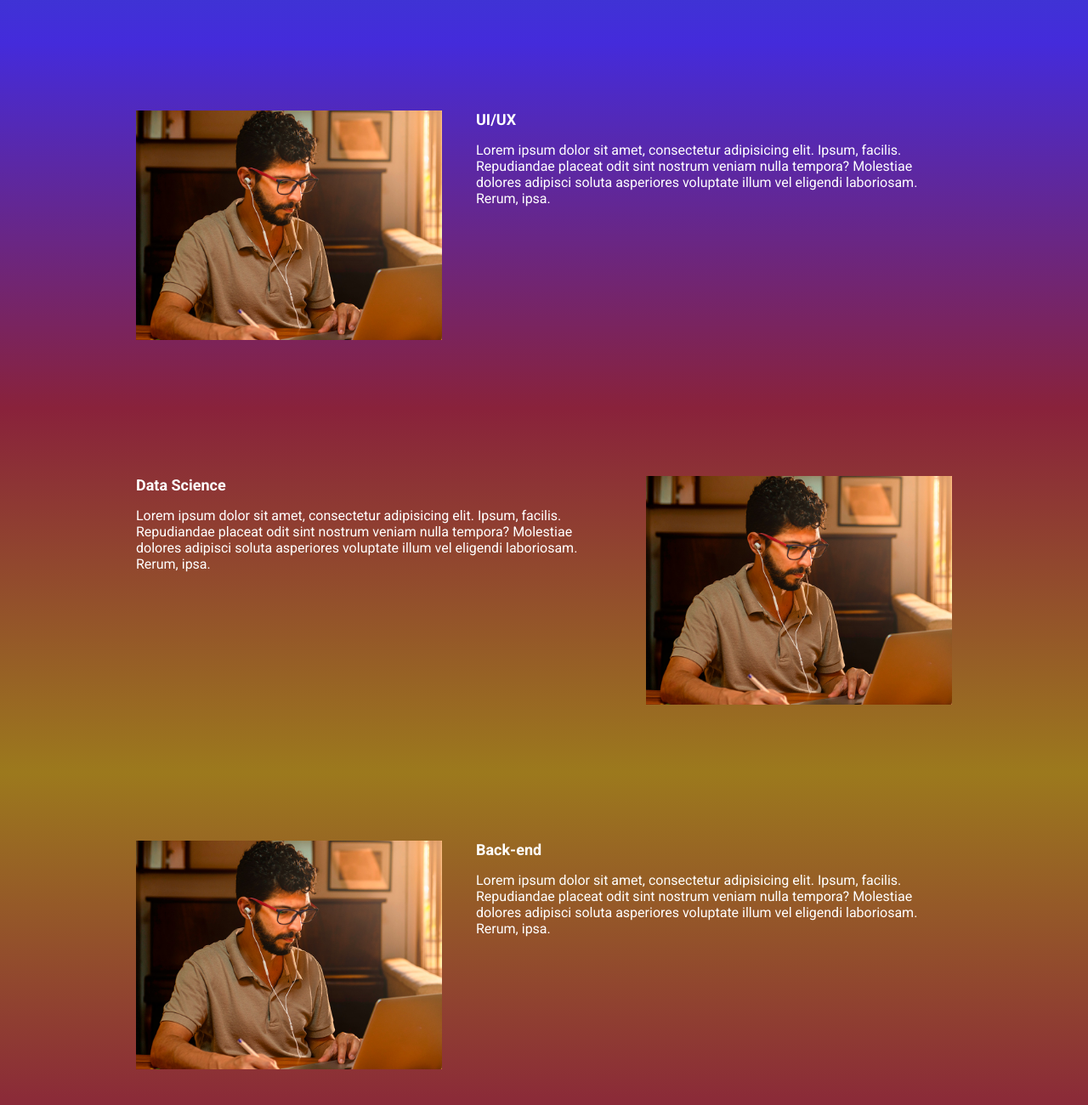
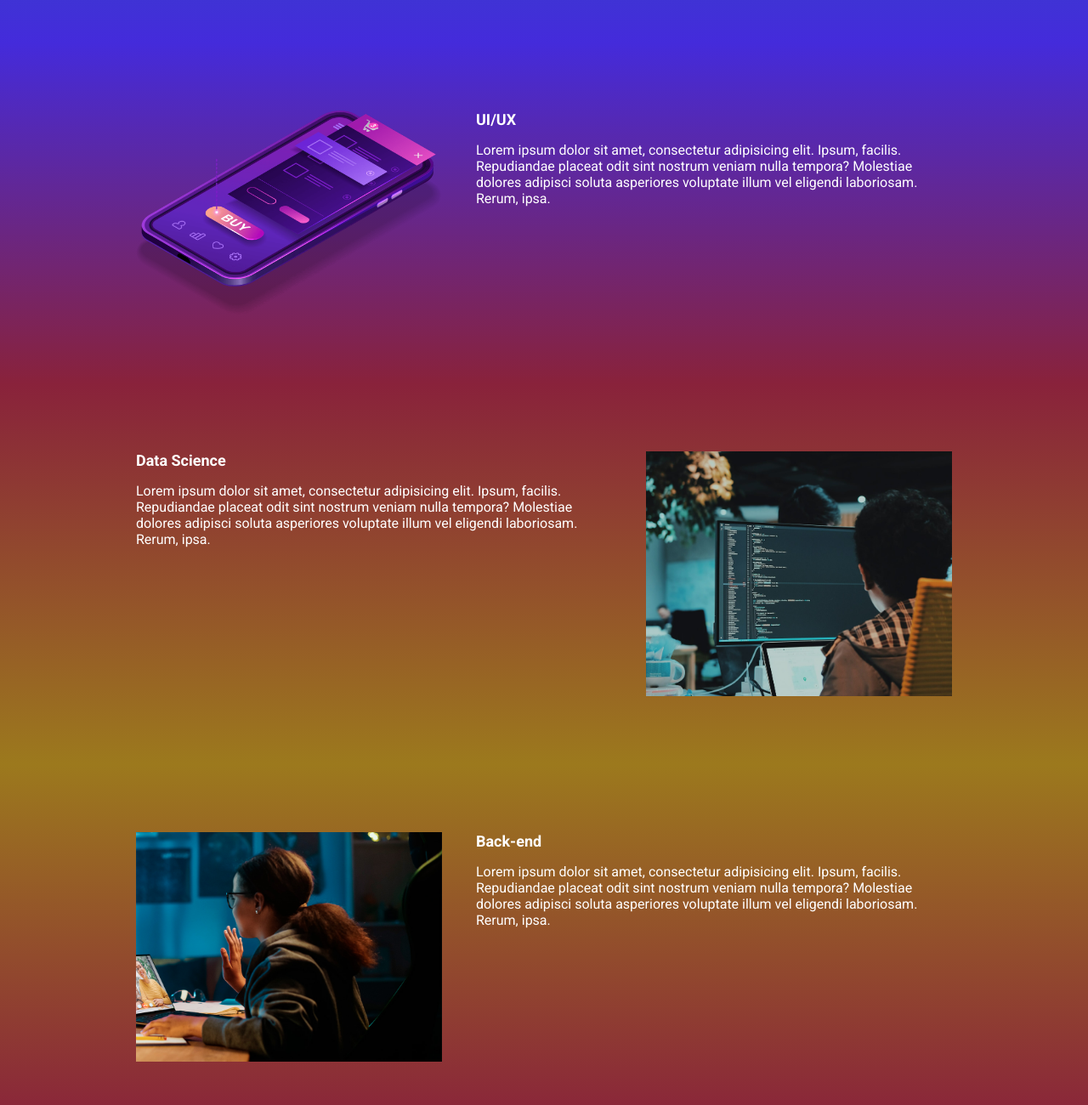
Before and after one commit to Karol-05/EBAC_TALKS, a website built with Parcel: page src/index.html in a window 1280 px wide. Shown: the part 940-2240 px from the top of the page at 85% size. Built offline with nearby package versions, Linux system fonts and the light colour scheme.

Commit message:
atualizando imagens

```diff
--- a/src/index.html
+++ b/src/index.html
@@ -63,7 +63,7 @@
                 </p>
             </div>
             <img class="event__image
-            " src="images/frontend.png" alt="fron-end">
+            " src="./images/ui-ux.png" alt="fron-end">
        </div>
     </section>
 
@@ -76,7 +76,7 @@
                 </p>
             </div>
             <img class="event__image
-            " src="images/frontend.png" alt="fron-end">
+            " src="./images/data.png" alt="fron-end">
        </div>
     </section>
 
@@ -89,7 +89,7 @@
                 </p>
             </div>
             <img class="event__image
-            " src="images/frontend.png" alt="fron-end">
+            " src="./images/backend.png" alt="fron-end">
        </div>
     </section>
 
```
